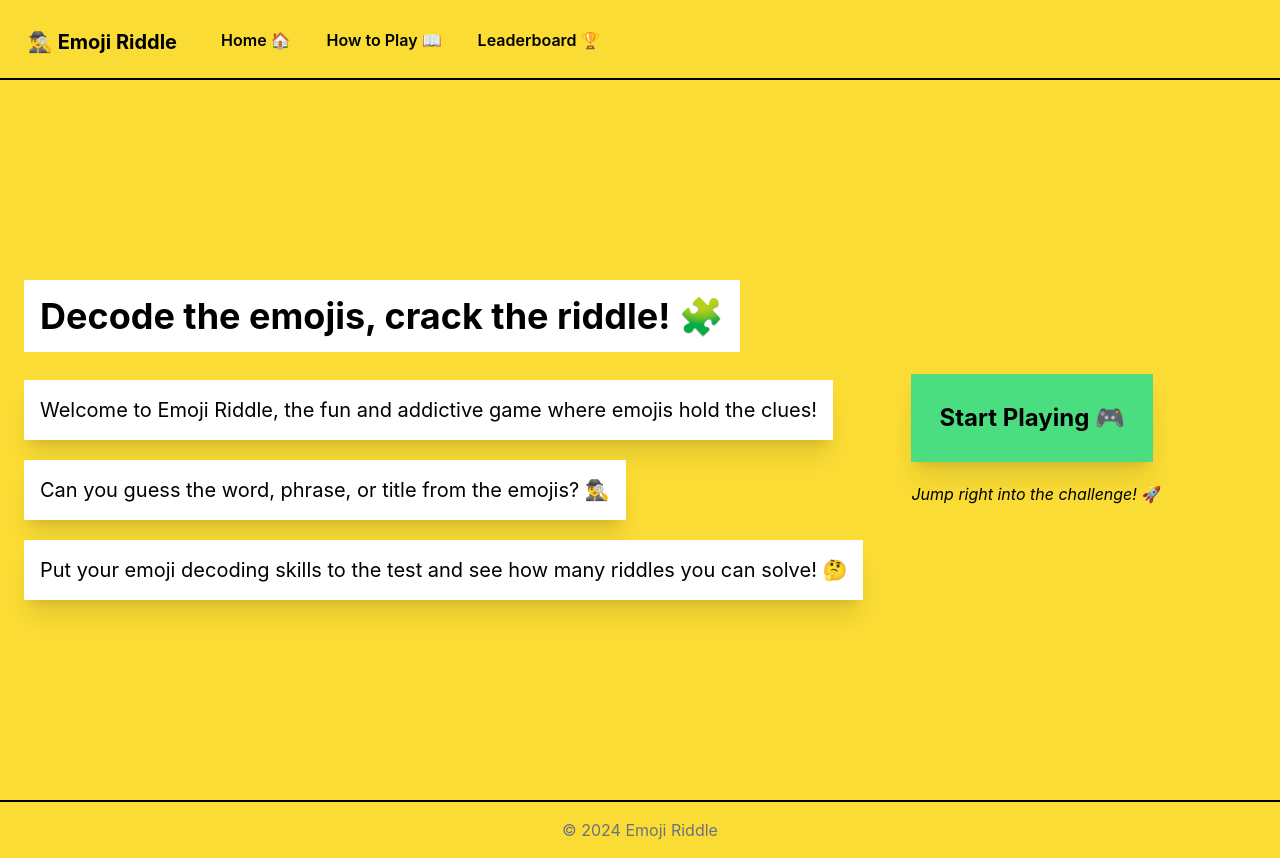
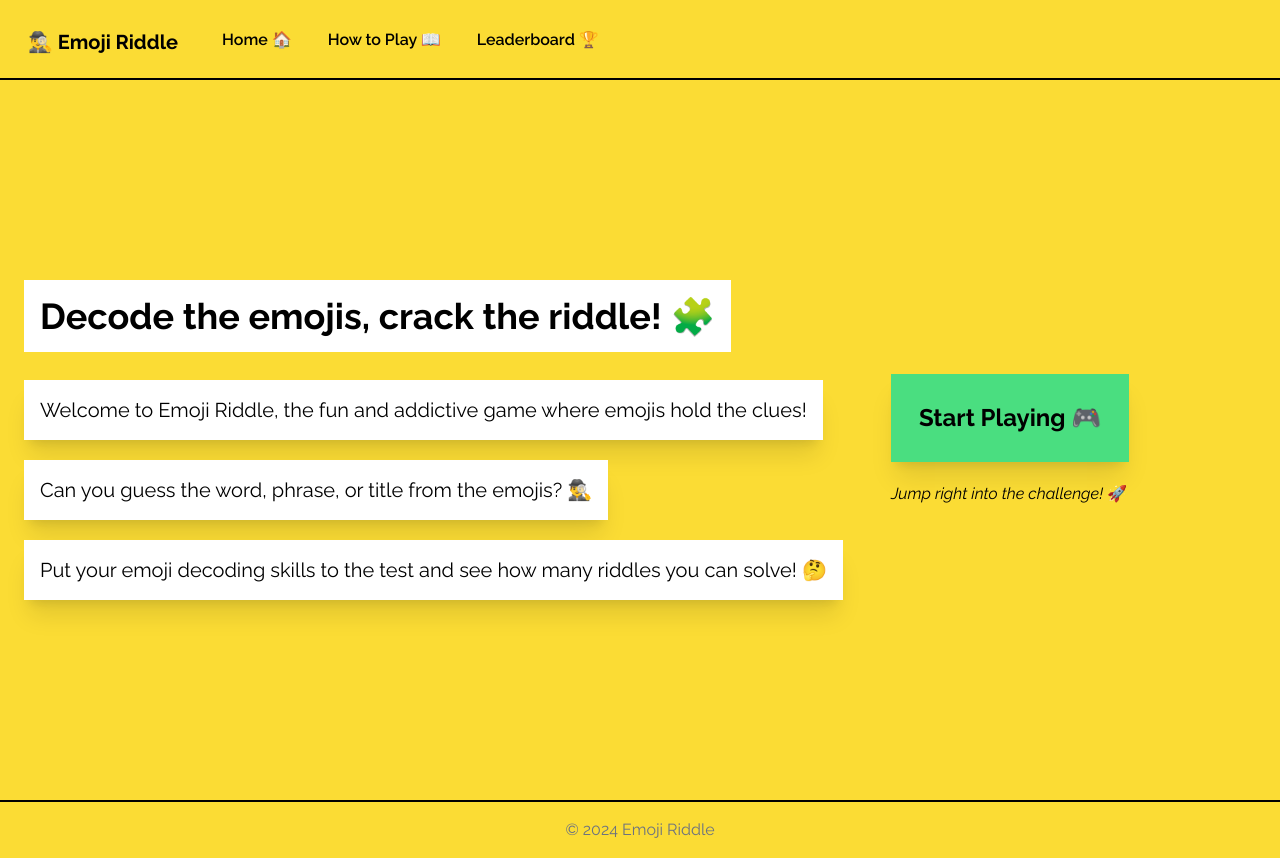
Before and after one commit to nelisa-dludla/emoji-riddle, a React (Vite) app in the folder frontend/: page / in a window 1280 px wide. Built offline with nearby package versions, Linux system fonts and the light colour scheme.

Commit message:
Updated font to Raleway

```diff
--- a/frontend/src/index.css
+++ b/frontend/src/index.css
@@ -1,9 +1,11 @@
+@import url("https://fonts.googleapis.com/css2?family=Raleway:ital,wght@0,100..900;1,100..900&display=swap");
 @tailwind base;
 @tailwind components;
 @tailwind utilities;
 
 :root {
-    font-family: Inter, system-ui, Avenir, Helvetica, Arial, sans-serif;
+  //font-family: Inter, system-ui, Avenir, Helvetica, Arial, sans-serif;
+  font-family: "Raleway";
   line-height: 1.5;
   font-weight: 400;
 
```
Lines whose indentation alone changed are shown as unchanged.
